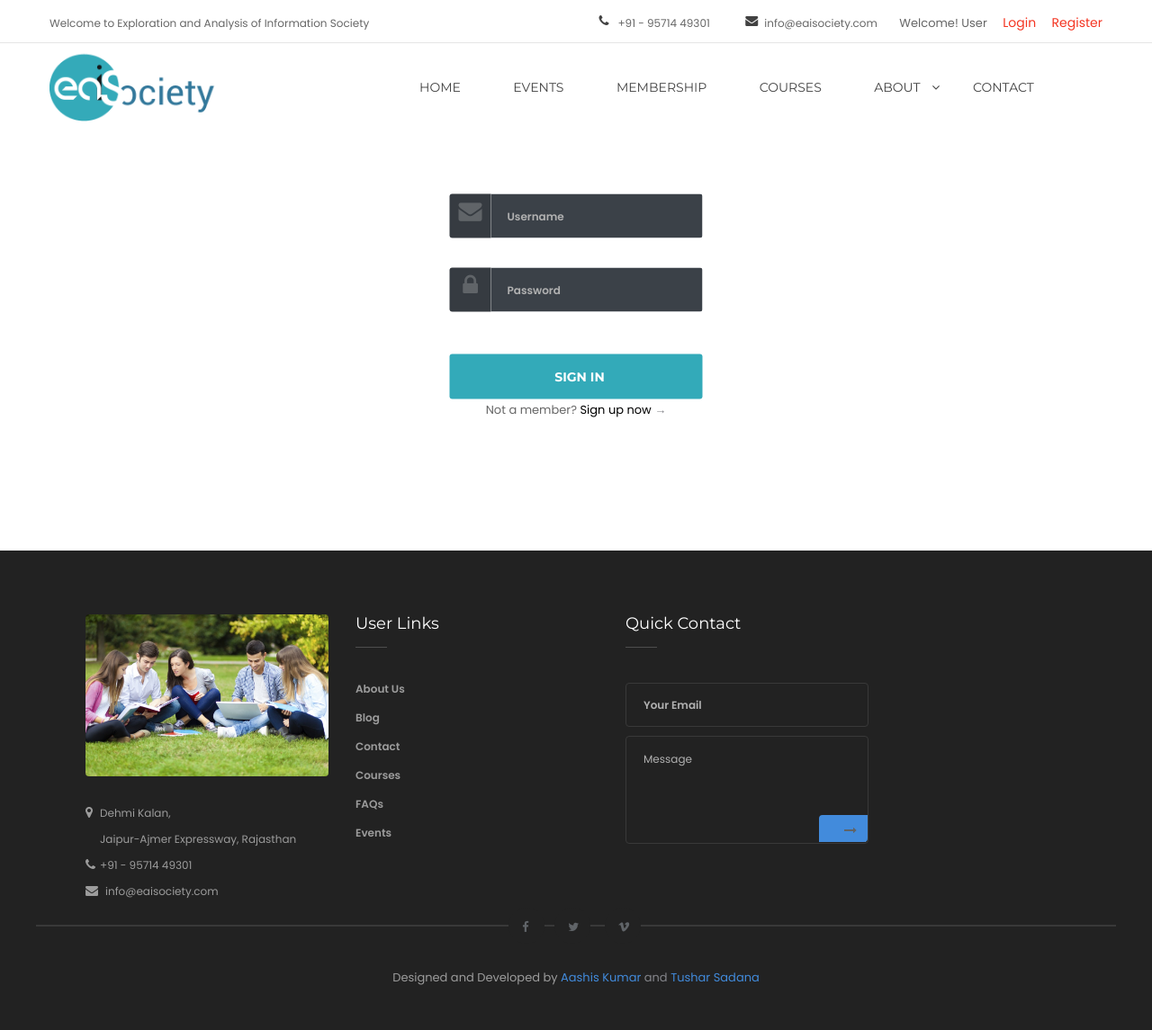
After one commit to tusharsadana/EAI, a PHP site: page /membership.php in a window 1280 px wide. The commit adds this page. Shown: the whole page at 90% size. Run offline with PHP 8.4, Linux system fonts and the light colour scheme; some libraries are stand-ins or nearby versions.

Commit message:
Minute image changes. Vidu  Welcome to EAI

```diff
--- /dev/null
+++ b/includes/db.php
@@ -0,0 +1,15 @@
+<?php
+
+  define('DB_SERVER', 'localhost');
+  define('DB_USERNAME', 'root');
+  define('DB_PASSWORD', '');
+  define('DB_NAME', 'form');
+
+
+  try {
+    $pdo = new PDO("mysql:host=" . DB_SERVER . ";dbname=" . DB_NAME, DB_USERNAME, DB_PASSWORD);
+  } catch(PDOException $e) {
+    die("ERROR: Could not connect. " . $e->getMessage());
+  }
+
+  ?>
--- /dev/null
+++ b/membership.php
@@ -0,0 +1,251 @@
+<?php
+
+  require_once 'includes/db.php';
+
+  $email = $password = '';
+  $email_err = $password_err = '';
+
+
+
+  if($_SERVER['REQUEST_METHOD'] === 'POST'){
+    // Sanitize POST
+    $_POST = filter_input_array(INPUT_POST, FILTER_SANITIZE_STRING);
+
+    if (isset($_POST['email']))
+        {
+            $email = trim($_POST['email']);
+            if (isset($_POST['password'])) {
+                $password = trim($_POST['password']);
+            }
+
+        }
+
+    // Make sure errors are empty
+    if(empty($email_err) && empty($password_err)){
+      $sql = 'SELECT name, email, password FROM users WHERE email = :email';
+
+
+      if($stmt = $pdo->prepare($sql)){
+        $stmt->bindParam(':email', $email, PDO::PARAM_STR);
+
+        if($stmt->execute()){
+          // Check if email exists
+          if($stmt->rowCount() === 1){
+            if($row = $stmt->fetch()){
+              $hashed_password = $row['password'];
+              if(password_verify($password, $hashed_password)){
+                // SUCCESSFUL LOGIN
+                session_start();
+                $_SESSION['email'] = $email;
+                $_SESSION['name'] = $row['name'];
+                header('location: course.php');
+              } else {
+                $password_err = 'The password you entered is not valid';
+              }
+            }
+          } else {
+            $email_err = 'No account found for that email';
+          }
+        } else {
+          die('Something went wrong');
+        }
+      }
+
+      unset($stmt);
+    }
+
+
+    unset($pdo);
+  }
+?>
+
+
+<!DOCTYPE html>
+<html xmlns="http://www.w3.org/1999/xhtml" xml:lang="en-US" lang="en-US"><!--<![endif]-->
+
+
+<head>
+    <!-- Basic Page Needs -->
+    <meta charset="utf-8">
+
+    <title>EAI Society</title>
+
+    <!-- Mobile Specific Metas -->
+    <meta name="viewport" content="width=device-width, initial-scale=1, maximum-scale=1">
+
+    <!-- Bootstrap  -->
+    <link rel="stylesheet" type="text/css" href="stylesheets/bootstrap.css" >
+
+    <!-- Theme Style -->
+    <link rel="stylesheet" type="text/css" href="stylesheets/shortcodes.css">
+    <link rel="stylesheet" type="text/css" href="stylesheets/style.css">
+
+
+
+    <!-- Responsive -->
+    <link rel="stylesheet" type="text/css" href="stylesheets/responsive.css">
+
+    <!-- Colors -->
+    <link rel="stylesheet" type="text/css" href="stylesheets/colors/color1.css" id="colors">
+
+
+	<!-- Animation Style -->
+    <link rel="stylesheet" type="text/css" href="stylesheets/animate.css">
+
+
+    <!-- Favicon and touch icons  -->
+    <link href="icon/eai48.png" sizes="48x48">
+    <link href="icon/eai57.png" sizes="57x57">
+    <link href="icon/favicon.png" rel="shortcut icon">
+
+
+
+</head>
+<?php require('navbar.php');?>
+<body class="header-sticky">
+
+
+
+
+
+
+
+
+
+<div id="wrapper">
+	<form action="<?php echo $_SERVER['PHP_SELF']; ?>" method="POST">
+		<div class="input-wrapper">
+			<label for="email"><i class="fa fa-envelope fa-2x"></i></label><input type="email" name="email" placeholder="Username" spellcheck="false" required="" class="<?php echo (!empty($email_err)) ? 'is-invalid' : ''; ?>" value="<?php echo $email; ?>">
+        </div>
+		<div class="input-wrapper">
+			<label for="password"><i class="fa fa-lock fa-2x"></i></label><input type="password" name="password" placeholder="Password" required="" class=" <?php echo (!empty($password_err)) ? 'is-invalid' : ''; ?>" value="<?php echo $password; ?>">
+		</div>
+		<div class="input-wrapper">
+			<input type="submit" value="Sign In" class="flat-button bg-orange">
+			<p>
+				Not a member? <a href="signup.php">Sign up now</a> <span>&rarr;</span>
+			</p>
+		</div>
+	</form>
+</div>
+
+
+
+
+
+
+
+
+
+
+
+
+
+
+
+
+
+
+<?php require('footer.php');?>
+
+<a class="go-top">
+    <i class="fa fa-chevron-up"></i>
+</a>
+
+
+<script type="text/javascript" src="javascript/jquery.min.js"></script>
+<script type="text/javascript" src="javascript/bootstrap.min.js"></script>
+<script type="text/javascript" src="javascript/jquery.easing.js"></script>
+<script type="text/javascript" src="javascript/jquery-waypoints.js"></script>
+<script type="text/javascript" src="javascript/parallax.js"></script>
+<script type="text/javascript" src="https://maps.googleapis.com/maps/api/js?key=AIzaSyBmdHHfPd2L8FuBZpy_XdsnA6mvbSGiEj8"></script>
+<script type="text/javascript" src="javascript/gmap3.min.js"></script>
+<script type="text/javascript" src="javascript/jquery-validate.js"></script>
+<script type="text/javascript" src="javascript/jquery.cookie.js"></script>
+<script type="text/javascript" src="javascript/main.js"></script>
+
+</body>
+
+
+<style>
+
+a,
+a:visited {
+    text-decoration: none;
+    color: #010101;
+}
+#wrapper {
+    position: relative;
+    margin-top:15em;
+    left: 50%;
+    width: 281px;
+    -webkit-transform: translate(-50%, -50%);
+            transform: translate(-50%, -50%);
+}
+input,
+label {
+    height: 49px;
+
+}
+input:not([type='submit']) {
+    font-weight: 600;
+    -webkit-box-sizing: border-box;
+            box-sizing: border-box;
+    width: 235px;
+    height: 49px;
+    padding-right: 4px;
+    padding-left: 18px;
+    color: #767a7f;
+    border-style: none;
+    border-top-right-radius: 3px;
+    border-bottom-right-radius: 3px;
+    outline-style: none;
+    background-color: #3b4148;
+}
+label {
+    display: inline-block;
+    width: 46px;
+    text-align: center;
+    vertical-align: top;
+    color: #606468;
+    border-top-left-radius: 3px;
+    border-bottom-left-radius: 3px;
+    background-color: #363b41;
+}
+i[class^='fa'] {
+    line-height: 1.5;
+    color: #606468;
+}
+.input-wrapper {
+    margin-bottom: 13px;
+}
+::-webkit-input-placeholder {
+    color: #767a7f;
+}
+::-moz-placeholder {
+    color: #767a7f;
+}
+:-moz-placeholder {
+    color: #767a7f;
+}
+:-ms-input-placeholder {
+    color: #767a7f;
+}
+span {
+    color: #85868b;
+}
+input[type='submit'] {
+    font-weight: 600;
+    width: 100%;
+    margin-top: 14px;
+    text-transform: uppercase;
+    color: #fff;
+    border-style: none;
+    border-radius: 3px;
+}
+p {
+    text-align: center;
+}
+</style>
+
+</html>
--- a/navbar.php
+++ b/navbar.php
@@ -39,12 +39,14 @@
         							</li>
                                 </ul>
                                 <ul class="flat-socials">
-        							<li class="facebook">
-        								<a href="#">
-        									<i class="fa fa-facebook"></i>
-        								</a>
+        							<li class="youtube">
+
+        									Welcome! User <a href="mailto:info@eaisociety.com">Login</a> <a href="mailto:info@eaisociety.com" title="Email address"> Register</a>
+
         							</li>
-        							<li class="twitter">
+
+                                    <!--
+                                    <li class="twitter">
         								<a href="#">
         									<i class="fa fa-twitter"></i>
         								</a>
@@ -59,6 +61,8 @@
         									<i class="fa fa-youtube-play"></i>
         								</a>
         							</li>
+
+                                     -->
         						</ul>
                             </div>
     					</div>
@@ -71,7 +75,7 @@
     	<header id="header" class="header clearfix">
         	<div class="container">
                 <div class="header-wrap clearfix">
-                    <div id="logo" class="logo">
+                    <div id="logo" class="logo" style= "margin-top:0.5em">
                         <a href="index.html" rel="home">
                             <img src="images/eailogo.png" alt="image">
                         </a>
@@ -84,7 +88,7 @@
                             <ul class="menu">
                                 <li><a href ="index.php">Home</a></li>
                                 <li><a href ="index.php">Events</a></li>
-                                <li><a href="about-us.html">Membership</a></li>
+                                <li><a href="admin.php">Membership</a></li>
                                 <li><a href="course.php">Courses</a> </li>
                                 <li class="has-sub"><a href="courses-grid.html">About</a>
                                 	<ul class="submenu">
```
Also changed, not shown: admin.php (added, +109 -0 lines), course.php (+14 -0 lines), includes/logout.php (added, +13 -0 lines), index.php (+32 -6 lines), signup.php (added, +192 -0 lines), images/clients/Logo-01.jpg (added), images/clients/Logo-02.jpg (added), images/clients/Logo-03.jpg (added), images/clients/Logo-04.jpg (added), images/clients/Logo-05.jpg (added), images/clients/Logo-06.jpg (added), images/eailogo.png, images/index/manipal1.jpg, images/index/research.jpg.
